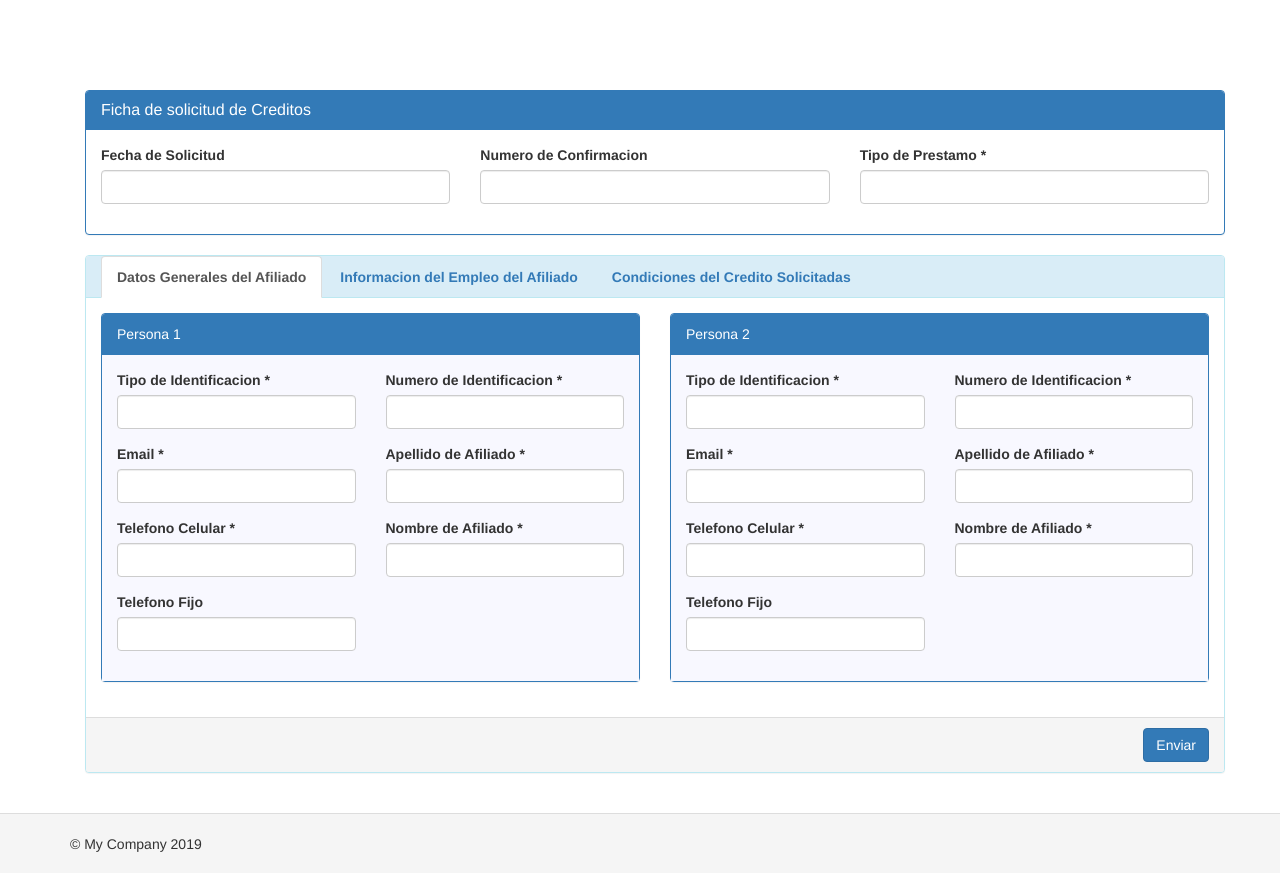
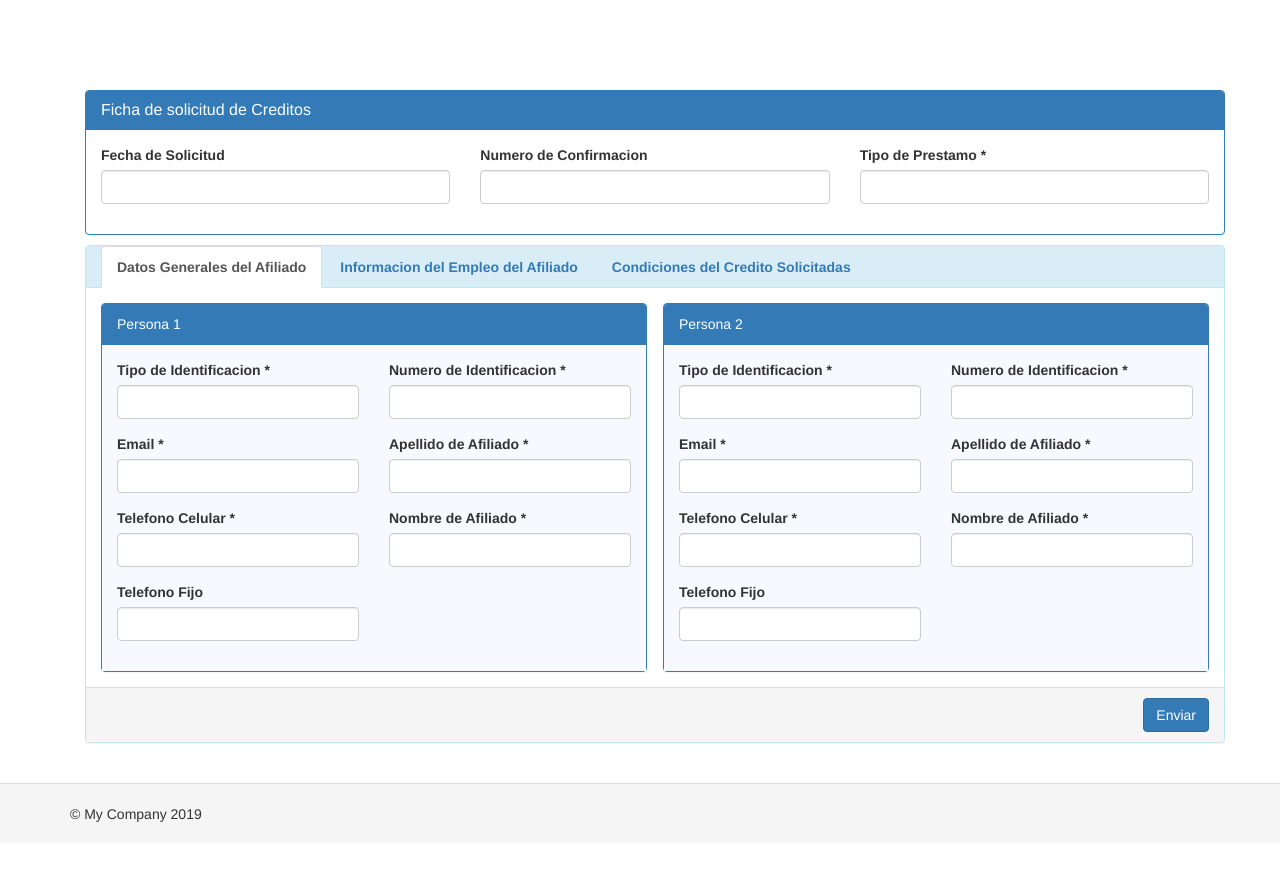
Before and after one commit to yuryeuceda/yii2-rap-pf, a Yii app: template views/site/confirmaciones.php in a window 1280 px wide. After the commit the page ends 822 px from the top, so only its background shows below. Run offline with PHP 8.4 and a stand-in for Yii, Linux system fonts and the light colour scheme; the template is opened without the code that fills it, so the values that code supplies are empty; form fields are guessed from the names that the template uses; some libraries are stand-ins or nearby versions.

Commit message:
cambios en el panel primary

```diff
--- a/views/site/confirmaciones.php
+++ b/views/site/confirmaciones.php
@@ -31,8 +31,7 @@
     </header>
 
 
-    <div class="panel panel-primary">
-
+    <div class="panel panel-primary" style="margin-bottom: 10px;">
 
         <div class="panel-heading">
             <h3 class="panel-title">Ficha de solicitud de Creditos</h3>
@@ -55,8 +54,7 @@
     </div>
 
     <div class="panel panel-info">
-        <div class="panel-heading" style="margin-bottom: 0px;
-    padding: 0px 15px;">
+        <div class="panel-heading" style="margin-bottom: 0px;padding: 0px 15px;">
             <ul class="nav nav-tabs" style="border-bottom: 0px solid #ddd;">
                 <li class="active"><a data-toggle="tab" href="#home"><b>Datos Generales del Afiliado</b></a></li>
                 <li><a data-toggle="tab" href="#menu1"><b>Informacion del Empleo del Afiliado</b></a></li>
@@ -68,8 +66,8 @@
             <div class="tab-content">
                 <div id="home" class="tab-pane fade in active">
                     <div class="row">
-                        <div class="col-md-6">
-                            <div class="panel panel-primary">
+                        <div class="col-md-6" style="padding-right: 8px;">
+                            <div class="panel panel-primary" style="margin-bottom: 0px;">
                                 <div class="panel-heading">Persona 1</div>
                                 <div class="panel-body" style="    background-color: ghostwhite;">
                                     <div class="row">
@@ -121,8 +119,8 @@
                                 </div>
                             </div>
                         </div>
-                        <div class="col-md-6">
-                            <div class="panel panel-primary">
+                        <div class="col-md-6" style="padding-left: 8px;">
+                            <div class="panel panel-primary" style="margin-bottom: 0px;">
                                 <div class="panel-heading">Persona 2</div>
                                 <div class="panel-body" style="    background-color: ghostwhite;">
                                     <div class="row">
@@ -208,7 +206,7 @@
                             </div>
                         </div>
                     </div>
-                    <div class="panel panel-primary">
+                    <div class="panel panel-primary" style="margin-bottom: 0px;">
                         <div class="panel-heading">Detalle de ingresos del
                             afiliado</div>
                         <div class="panel-body" style="    background-color: ghostwhite;">
@@ -233,11 +231,10 @@
                                 </div>
                             </div>
                         </div>
-
                     </div>
                 </div>
                 <div id="menu2" class="tab-pane fade">
-                    <div class="panel panel-primary">
+                    <div class="panel panel-primary" style="margin-bottom: 0px;">
                         <div class="panel-heading">Condiciones de Credito</div>
                         <div class="panel-body" style=" background-color: ghostwhite;">
                             <div class="row">
```
